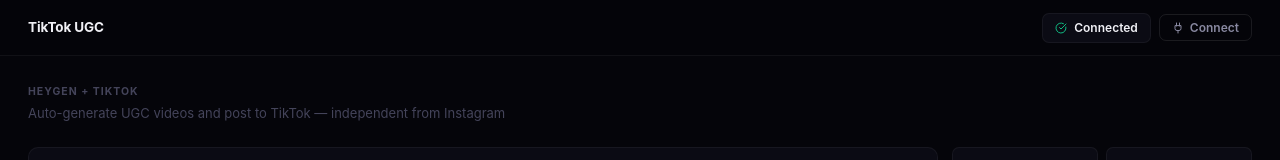
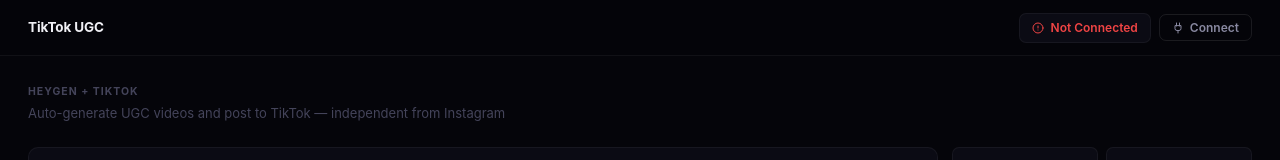
Before and after one commit to ethangrv20/opernox, a Next.js app: page /tiktok in a window 1280 px wide. Shown: the top 160 px of the page. Built offline with nearby package versions, Linux system fonts and the light colour scheme; no server answers; the database is empty.

Commit message:
Fix TikTok hardcoded isConnected=true; Add one-account limit for X and LinkedIn

```diff
--- a/app/tiktok/page.tsx
+++ b/app/tiktok/page.tsx
@@ -1,7 +1,7 @@
 'use client';
 import { useState, useEffect, useCallback, useRef } from 'react';
 import { motion } from 'framer-motion';
-import { Video, Clock, CheckCircle, Plug, Upload, Trash2, Calendar } from 'lucide-react';
+import { Video, Clock, CheckCircle, AlertCircle, Plug, Upload, Trash2, Calendar } from 'lucide-react';
 import { supabase } from '@/lib/supabase';
 import { getMcUrl } from '@/lib/mc-url';
 
@@ -27,6 +27,7 @@
   const [autoPostTikTok, setAutoPostTikTok] = useState(false);
   const [autoPostHourTikTok, setAutoPostHourTikTok] = useState(14);
   const [isPostingNow, setIsPostingNow] = useState(false);
+  const [tiktokConnected, setTiktokConnected] = useState(false);
   const [isUploading, setIsUploading] = useState(false);
   const [postMsg, setPostMsg] = useState<{ type: 'ok' | 'error'; text: string } | null>(null);
   const [posts, setPosts] = useState<ScheduledPost[]>([]);
@@ -52,8 +53,16 @@
   }, []);
 
   useEffect(() => {
+    // Check if TikTok account is connected
+    supabase
+      .from('accounts')
+      .select('id')
+      .eq('account_system', 'tiktok_ugc')
+      .eq('status', 'active')
+      .limit(1)
+      .then(({ data }) => setTiktokConnected(!!(data && data.length > 0)));
     loadPosts();
-  }, [loadPosts]);
+  }, []);
 
   useEffect(() => {
     // Load auto-post state
@@ -165,7 +174,7 @@
     return date.toLocaleDateString('en-US', { month: 'short', day: 'numeric' }) + ` at ${time}`;
   };
 
-  const isConnected = true; // AdsPower handles auth via browser
+  const isConnected = tiktokConnected; // AdsPower handles auth via browser
 
   return (
     <div>
@@ -173,12 +182,17 @@
         <div className="topbar-title">TikTok UGC</div>
         <div style={{ display: 'flex', alignItems: 'center', gap: 8 }}>
           <div style={{ display: 'flex', alignItems: 'center', gap: 7, background: 'var(--surface)', border: '1px solid var(--border)', borderRadius: 'var(--radius-sm)', padding: '5px 12px' }}>
-            <CheckCircle size={12} style={{ color: '#10b981' }} />
-            <span style={{ fontSize: '12px', fontWeight: 600, color: 'var(--text)' }}>Connected</span>
+            {isConnected ? (
+              <><CheckCircle size={12} style={{ color: '#10b981' }} /><span style={{ fontSize: '12px', fontWeight: 600, color: 'var(--text)' }}>Connected</span></>
+            ) : (
+              <><AlertCircle size={12} style={{ color: '#ef4444' }} /><span style={{ fontSize: '12px', fontWeight: 600, color: '#ef4444' }}>Not Connected</span></>
+            )}
           </div>
+          {!isConnected && (
           <button style={{ display: 'flex', alignItems: 'center', gap: 6, padding: '5px 12px', borderRadius: 'var(--radius-sm)', border: '1.5px solid var(--border-2)', background: 'transparent', cursor: 'pointer', fontSize: '12px', fontWeight: 600, color: 'var(--text-2)', fontFamily: 'inherit' }}>
             <Plug size={12} /> Connect
           </button>
+          )}
         </div>
       </div>
 
```
Also changed, not shown: app/accounts/page.tsx (+21 -0 lines).
